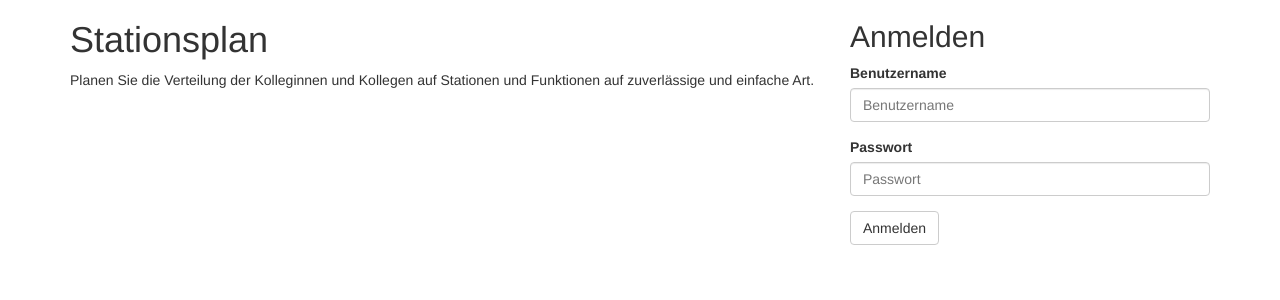
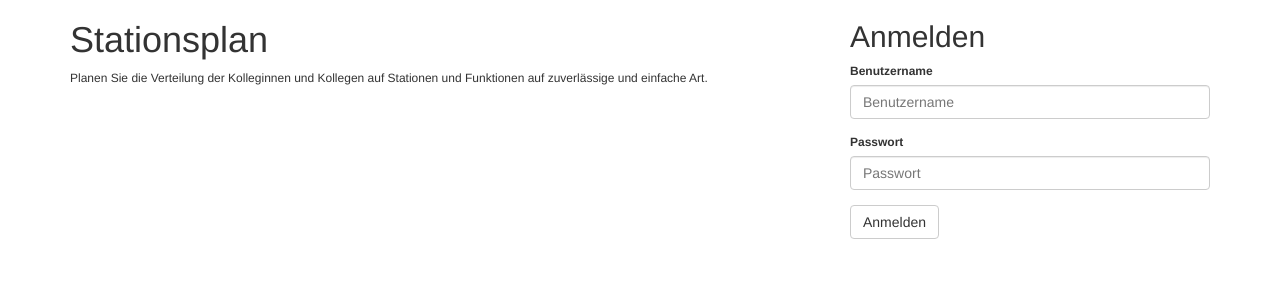
Before and after one commit to jammon/stationsplan, a Django app: page / in a window 1280 px wide. Shown: the top 300 px of the page. Run offline with Django 3.2, Linux system fonts and the light colour scheme; some libraries are stand-ins or nearby versions.

Commit message:
Doku, Schrift kleiner

```diff
--- a/sp_app/static/css/main.css
+++ b/sp_app/static/css/main.css
@@ -1,3 +1,6 @@
+body {
+  font-size: 12px;
+}
 .container {
   position: relative;
   background: #fff;
--- a/sp_app/static/js/main.js
+++ b/sp_app/static/js/main.js
@@ -1,6 +1,7 @@
 "use strict";
 var sp = sp || {};
 
+// Implement the js part of csrf protection
 function getCookie(name) {
     var cookieValue = null;
     if (document.cookie && document.cookie !== '') {
```
